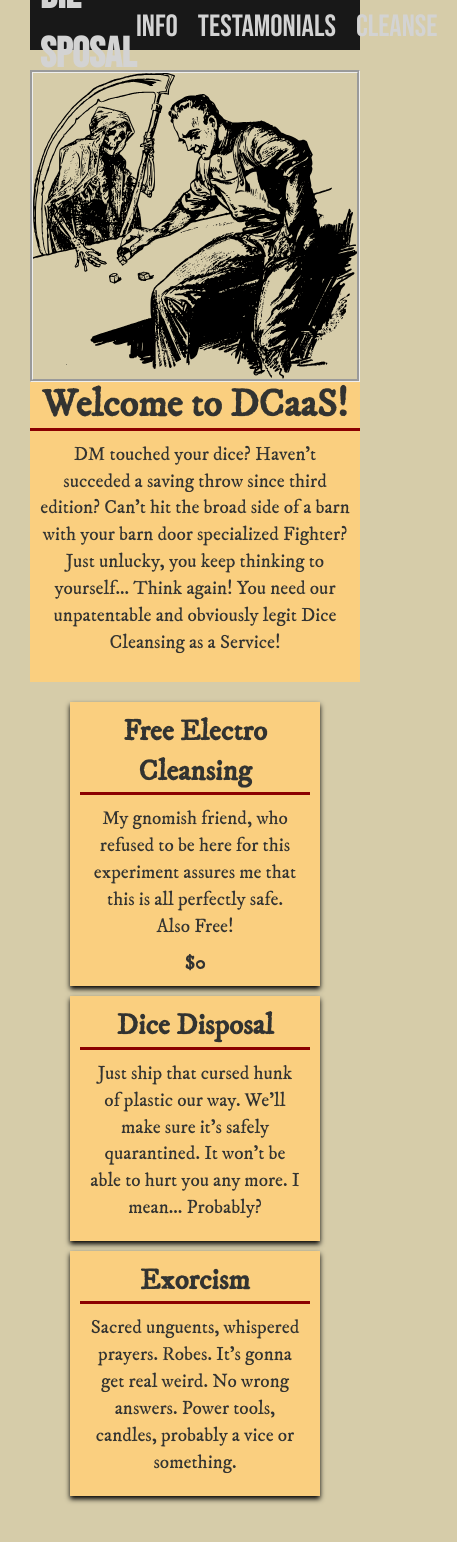
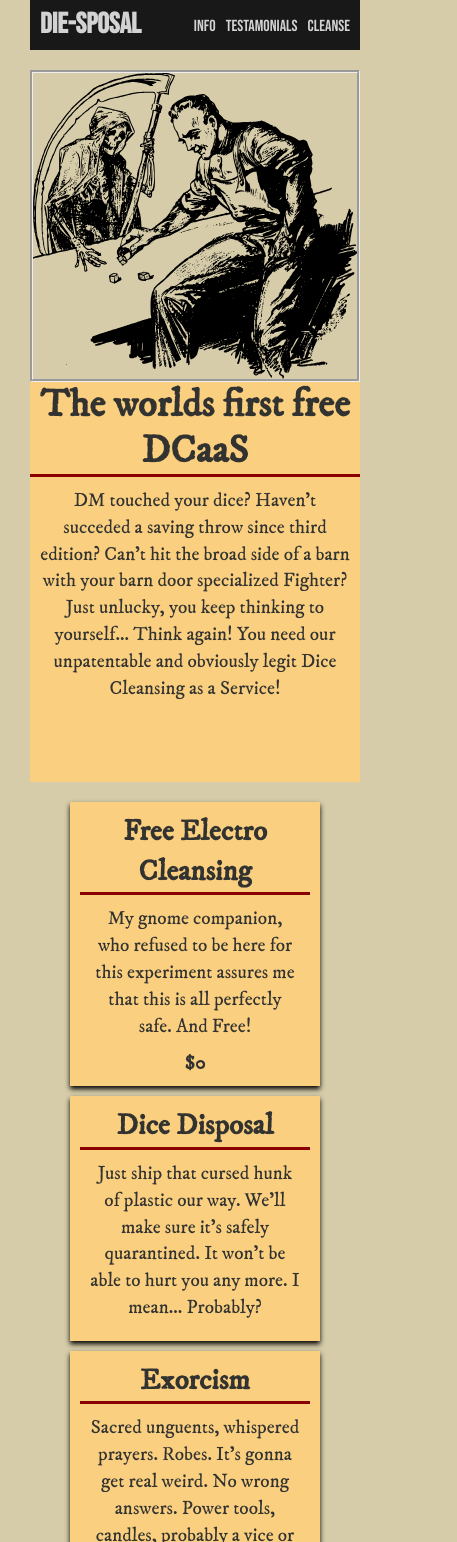
Before and after one commit to nfsol/die-sposal, a React (Create React App) app: page / in a window 390 px wide. Shown: the top 1542 px of the page, 457 px wide, since content can reach past the window. Before the commit the page ends 1506 px from the top, so only its background shows below. Built offline with nearby package versions, Linux system fonts and the light colour scheme; a web font is replaced by a local one.

Commit message:
very basic media query and responsive design, footer and 'testamonials' to be added

```diff
--- a/src/App.css
+++ b/src/App.css
@@ -30,17 +30,16 @@ h2 {
   text-align: center;
   border-bottom: 3px solid #8b0000;
 }
+.container {
+  max-width: 1100px;
+  margin: 0 auto;
+  padding: 0 30px;/* Temp */
+}
 .headerContainer {
     display:flex;
     margin-bottom: 20px;
     align-items: center;
     justify-content: space-between;
-}
-.container {
-  max-width: 1100px;
-  margin: 0 auto;
-  padding: 0 30px;
-  /* Temp */
 }
 .headerText {
     background-color: #facf7f;
@@ -48,7 +47,7 @@ h2 {
 }
 .navbar {
   font-family: "Bebas Neue", cursive;
-  font-size: 2em;
+  font-size: 1.4rem;
   background: #181818;
   color: lightgray;
   height: 50px;
@@ -63,7 +62,7 @@ h2 {
   height: 100%;
 }
 .logo {
-  font-size: 1.1em;
+  font-size: 1.8rem;
   font-weight: bold;
   margin-left: 10px;
 }
@@ -75,12 +74,12 @@ h2 {
   list-style-type: none;
 }
 .navListItem {
-  margin-right: 20px;
+  margin-right: 10px;
 }
 .navLink {
   color: lightgrey;
   text-decoration: none;
-  font-size: 0.8em;
+  font-size: 1rem;
 }
 .dwd {
     min-width: 300px;
@@ -104,6 +103,10 @@ h2 {
         flex-direction: column;
         padding-top:20px;
         text-align: center;
+      }
+      .headerText{
+      height:400px;
+
     }
     .optionBoxes {
         display:block;
--- a/src/components/Header.js
+++ b/src/components/Header.js
@@ -6,7 +6,8 @@ const Header = () => {
   <div className="headerContainer">
   <DeathLogo />
       <div className="headerText">
-  <h1>Welcome to DCaaS!</h1>
+
+  <h1>The worlds first free DCaaS</h1>
   <p>
      DM touched your dice? Haven't succeded a saving throw since third edition?
      Can't hit the broad side of a barn with your barn door specialized Fighter?
--- a/src/components/OptionBoxes.js
+++ b/src/components/OptionBoxes.js
@@ -9,8 +9,8 @@ const OptionBoxes = () => {
             <div className="box">
               <h2>Free Electro Cleansing</h2>
               <p>
-                My gnomish friend, who refused to be here for this experiment
-                assures me that this is all perfectly safe. Also Free!
+                My gnome companion, who refused to be here for this experiment
+                assures me that this is all perfectly safe. And Free!
               </p>
               <h4>$0</h4>
             </div>
```
